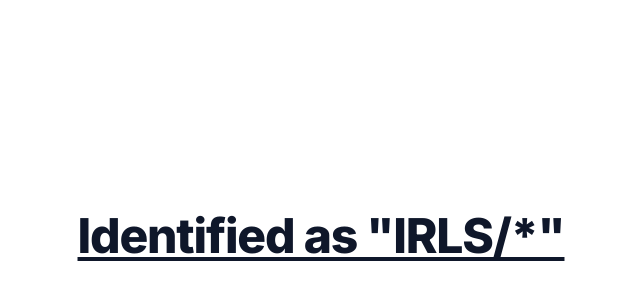
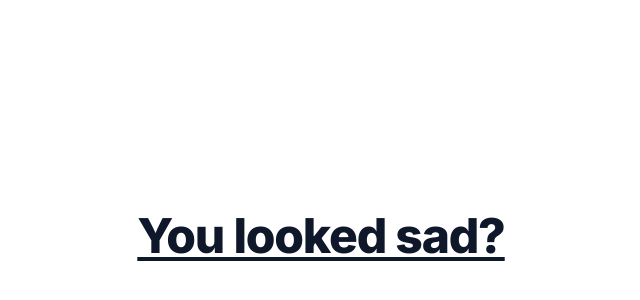
Before and after one commit to advAltTsx/iosui4.5, a Next.js app: page / in a window 1280 px wide. Shown: the part 164-464 px from the top of the page, without its empty margins (319-959 px from the left). Built offline with nearby package versions, Linux system fonts and the light colour scheme.

Commit message:
Update page.tsx

```diff
--- a/app/page.tsx
+++ b/app/page.tsx
@@ -66,7 +66,7 @@ export default function Home() {
                 <DrawerTrigger asChild>
                   <Button variant={'link'}>
                     <h1 className="scroll-m-30 underline p-6 text-2xl font-extrabold tracking-tight lg:text-5xl">
-                      {'Identified as "IRLS/*"'}
+                      {'You looked sad?'}
                     </h1>
                   </Button>
                 </DrawerTrigger>
@@ -83,7 +83,8 @@ export default function Home() {
                       <div className="flex flex-col justify-center text-center h-full py-10 px-8 pt-16">
            <DrawerTitle>All the best, friends.</DrawerTitle>
            <br/>
-                        <DrawerDescription>{"Alright Sugar, I should've not abused you. You're also a <g> afterall. A goddess as I've been hearing since my childhood by my parents. I respect you. Dare abusing my family again and you're gunna find yourself outta my world."}</DrawerDescription>
+                        <DrawerDescription>{"Do it one more time and... "}</DrawerDescription>
+                      <DrawerDescription>{"Don't think like I never talked you in whole of 2 years. And it's coming to an end. Inspite of that, it's my pleasure to meet you. I'd be talking to you right from the next time with granted permissions. I can't do anything about being from a strick family. Besides I love my family more than anyone else."}</DrawerDescription>
                       </div>
                     </DrawerHeader>
 
```
